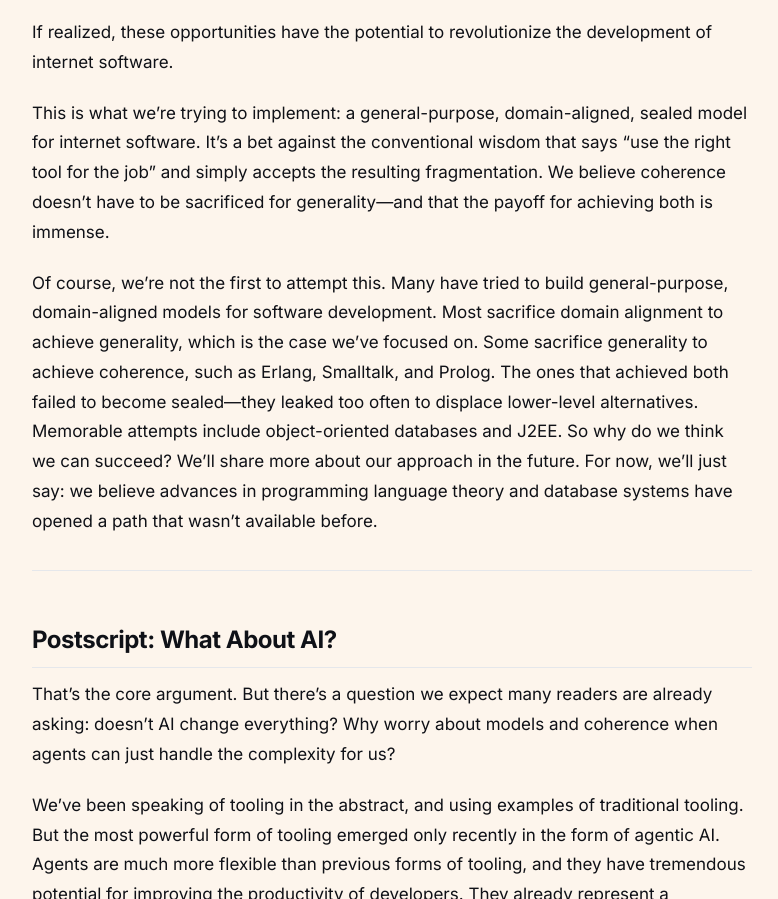
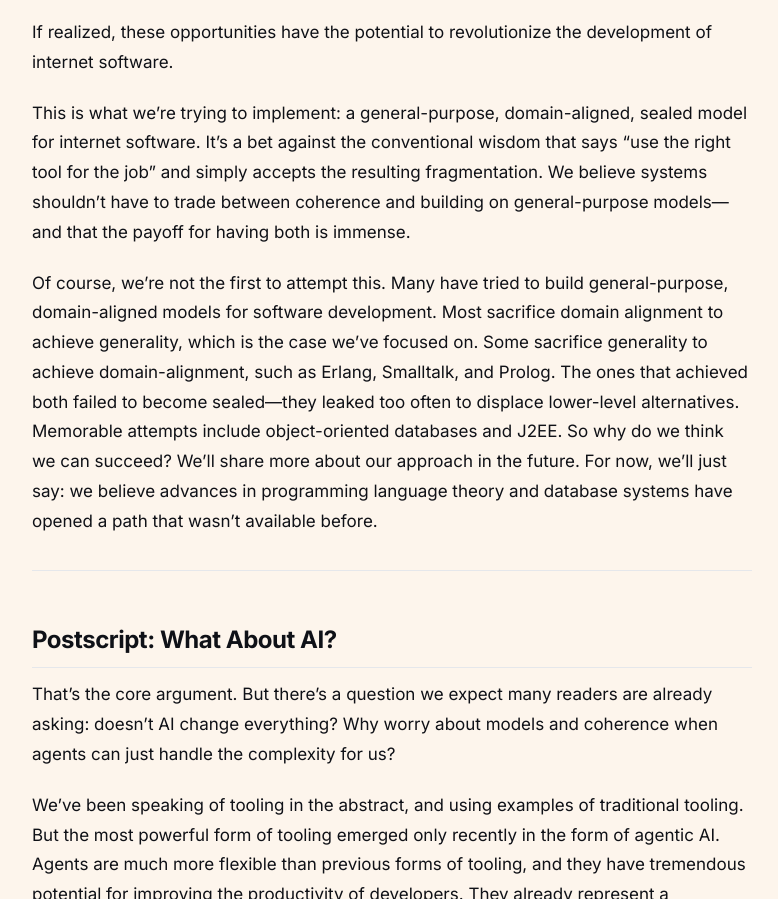
Before and after one commit to cambra-dev/cambra-site, an Astro site: page /blog/announcement in a window 1280 px wide. Shown: the part 8637-9536 px from the top of the page, without its empty margins (248-1026 px from the left). Built offline with nearby package versions, Linux system fonts and the light colour scheme; Astro itself is replaced by a stand-in of ours.

Commit message:
update docs to reflect site config changes (#3)

```diff
--- a/src/components/Contact.astro
+++ b/src/components/Contact.astro
@@ -2,6 +2,11 @@
 /**
  * Contact capture section. Netlify Forms processes submissions automatically
  * on deploy — no backend needed. Submissions appear in the Netlify dashboard.
+ *
+ * Prerequisites:
+ *   1. Enable form detection: Netlify dashboard → Site settings → Forms → Enable form detection.
+ *   2. The hidden form in public/netlify-forms.html must mirror this form's fields
+ *      (Netlify scans it at build time to register the form).
  *
  * To receive email notifications for new submissions:
  *   Netlify dashboard → Forms → contact → Notifications → Add email notification.
--- a/src/content/blog/announcement.md
+++ b/src/content/blog/announcement.md
@@ -115,9 +115,9 @@ So let's imagine one more such innovation. If we could build a sealed model that
 
 If realized, these opportunities have the potential to revolutionize the development of internet software.
 
-This is what we're trying to implement: a general-purpose, domain-aligned, sealed model for internet software. It's a bet against the conventional wisdom that says "use the right tool for the job" and simply accepts the resulting fragmentation. We believe coherence doesn't have to be sacrificed for generality—and that the payoff for achieving both is immense.
+This is what we're trying to implement: a general-purpose, domain-aligned, sealed model for internet software. It's a bet against the conventional wisdom that says "use the right tool for the job" and simply accepts the resulting fragmentation. We believe systems shouldn't have to trade between coherence and building on general-purpose models—and that the payoff for having both is immense.
 
-Of course, we're not the first to attempt this. Many have tried to build general-purpose, domain-aligned models for software development. Most sacrifice domain alignment to achieve generality, which is the case we’ve focused on. Some sacrifice generality to achieve coherence, such as Erlang, Smalltalk, and Prolog. The ones that achieved both failed to become sealed—they leaked too often to displace lower-level alternatives. Memorable attempts include object-oriented databases and J2EE. So why do we think we can succeed? We'll share more about our approach in the future. For now, we'll just say: we believe advances in programming language theory and database systems have opened a path that wasn't available before.
+Of course, we're not the first to attempt this. Many have tried to build general-purpose, domain-aligned models for software development. Most sacrifice domain alignment to achieve generality, which is the case we’ve focused on. Some sacrifice generality to achieve domain-alignment, such as Erlang, Smalltalk, and Prolog. The ones that achieved both failed to become sealed—they leaked too often to displace lower-level alternatives. Memorable attempts include object-oriented databases and J2EE. So why do we think we can succeed? We'll share more about our approach in the future. For now, we'll just say: we believe advances in programming language theory and database systems have opened a path that wasn't available before.
 
 ---
 
```
Also changed, not shown: README.md, netlify.toml.
